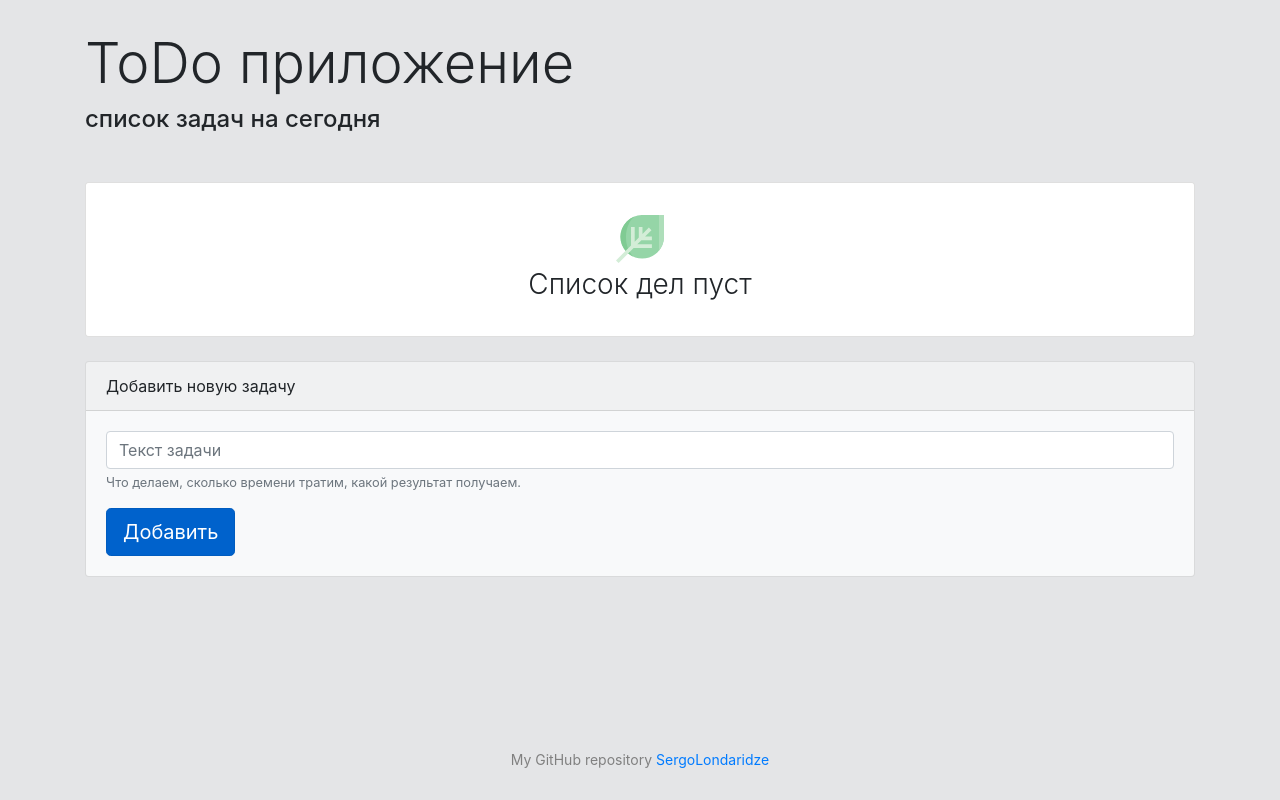
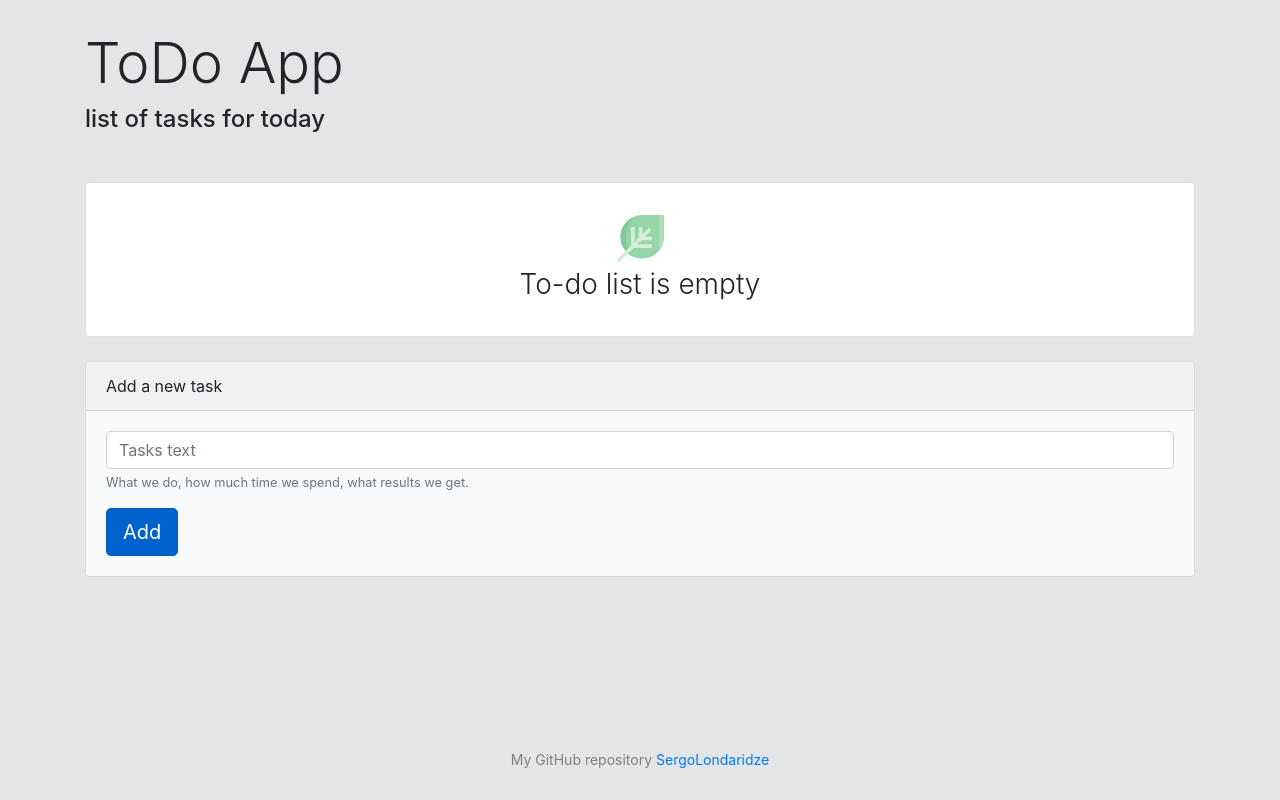
Before and after one commit to SergoLondaridze/todo_app, a plain HTML site: page index.html in a window 1280 px wide. Drawn offline with nearby package versions, Linux system fonts and the light colour scheme.

Commit message:
change html text

```diff
--- a/index.html
+++ b/index.html
@@ -11,8 +11,8 @@
 
 	<div class="container">
 
-		<div class="display-4 mb-2">ToDo приложение</div>
-		<div class="h4 mb-5">список задач на сегодня</div>
+		<div class="display-4 mb-2">ToDo App</div>
+		<div class="h4 mb-5">list of tasks for today</div>
 
 		<!-- List of tasks -->
 		<div class="card mb-4">
@@ -20,7 +20,7 @@
 
 				<li id="emptyList" class="list-group-item empty-list">
 					<img src="./img/leaf.svg" alt="Empty" width="48" class="mt-3">
-					<div class="empty-list__title">Список дел пуст</div>
+					<div class="empty-list__title">To-do list is empty</div>
 				</li>
 
 				<!-- <li class="list-group-item d-flex justify-content-between task-item">
@@ -41,19 +41,19 @@
 
 		<!-- Form -->
 		<div class="card bg-light" >
-			<div class="card-header">Добавить новую задачу</div>
+			<div class="card-header">Add a new task</div>
 			<div class="card-body">
 				<form id="form">
 					<div class="form-group">
-						<input type="text" class="form-control" id="taskInput" placeholder="Текст задачи" required>
-						<small id="emailHelp" class="form-text text-muted">Что делаем, сколько времени тратим, какой результат получаем.</small>
+						<input type="text" class="form-control" id="taskInput" placeholder="Tasks text " required>
+						<small id="emailHelp" class="form-text text-muted">What we do, how much time we spend, what results we get.</small>
 					</div>
-					<button type="submit" class="btn btn-primary  btn-lg active">Добавить</button>
+					<button type="submit" class="btn btn-primary  btn-lg active">Add</button>
 				</form>
 			</div>
 		</div>
 		<!-- //Form  -->
-		<!-- <button id="removeDoneTasks" class="btn btn-secondary mt-4 float-right">Удалить выполненные задачи</button> -->
+		<!-- <button id="removeDoneTasks" class="btn btn-secondary mt-4 float-right">Delete completed tasks</button> -->
 
 	</div>
 
```
